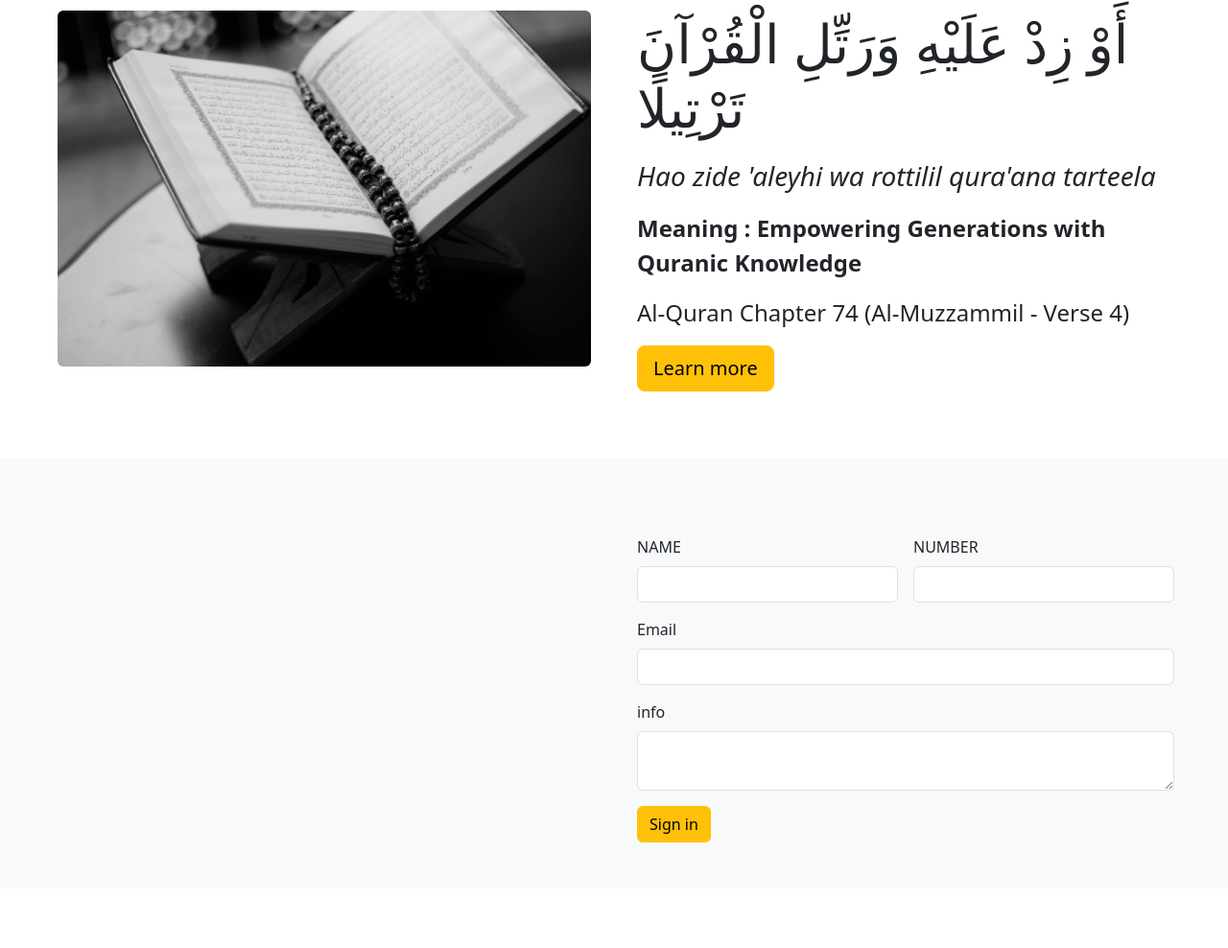
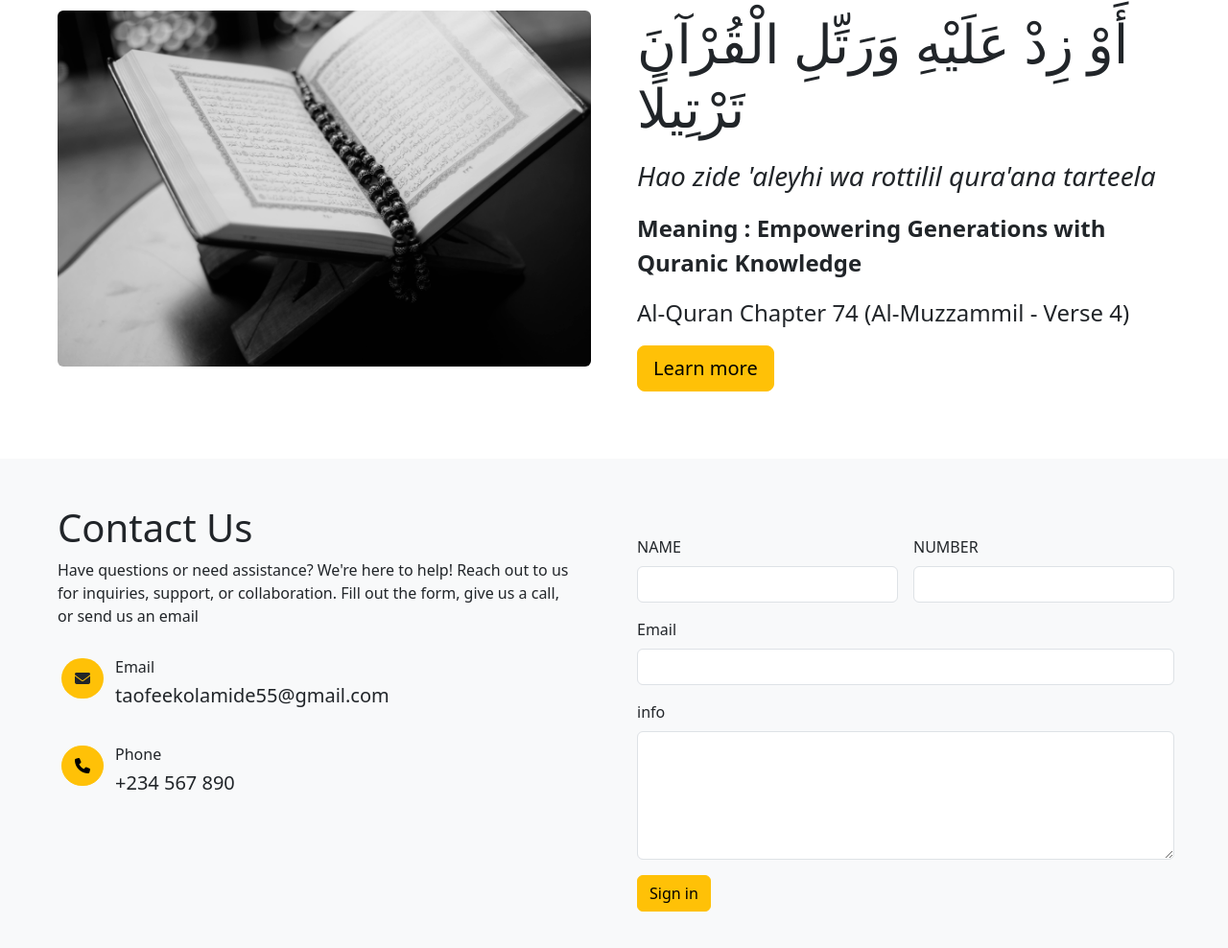
Before and after one commit to Taofeekolamide/Qira-atul-quran, a plain HTML site: page index.html in a window 1280 px wide. Shown: the part 1805-2793 px from the top of the page at 96% size. Before the commit the page ends 2731 px from the top, so only its background shows below. Drawn offline with nearby package versions, Linux system fonts and the light colour scheme.

Commit message:
secondpush

```diff
--- a/index.html
+++ b/index.html
@@ -7,6 +7,8 @@
   <title>QIRA'ATUL QURAN</title>
   <link href="https://cdn.jsdelivr.net/npm/bootstrap@5.3.3/dist/css/bootstrap.min.css" rel="stylesheet"
     integrity="sha384-QWTKZyjpPEjISv5WaRU9OFeRpok6YctnYmDr5pNlyT2bRjXh0JMhjY6hW+ALEwIH" crossorigin="anonymous">
+  <link rel="stylesheet" href="https://cdnjs.cloudflare.com/ajax/libs/font-awesome/6.7.2/css/all.min.css">
+
   <link rel="stylesheet" href="./index.css">
 </head>
 
@@ -111,7 +113,24 @@
   <section class="container-fluid bg-body-tertiary">
     <div class="row gap-5 p-5">
       <div class="col-md">
-
+        <h1>Contact Us</h1>
+        <p>Have questions or need assistance? We're here to help! Reach out to us for inquiries, support, or
+          collaboration. Fill out the form, give us a call, or send us an email</p>
+        <div class="row p-3">
+          <button class="col-1 rounded-pill h-75 p-2 btn bg-warning"><i
+              class="fa-solid fa-envelope font-size-m"></i></button>
+          <div class="col align-center">
+            <h1 class="fs-6 fw-normal">Email</h1>
+            <h1 class="fs-5">taofeekolamide55@gmail.com</h1>
+          </div>
+        </div>
+        <div class="row p-3">
+          <button class="col-1 rounded-pill h-75 p-2 btn btn-warning"><i class="fa-solid fa-phone font-size-m"></i></button>
+          <div class="col align-center">
+            <h1 class="fs-6 fw-normal">Phone</h1>
+            <h1 class="fs-5">+234 567 890</h1>
+          </div>
+        </div>
       </div>
       <form class="row g-3 col-md-6">
         <div class="col-md">
@@ -131,7 +150,7 @@
 
         <div class="col-md-12">
           <label for="info" class="form-label">info</label>
-          <textarea class="form-control" id="info"></textarea>
+          <textarea class="form-control" id="info" rows="5"></textarea>
         </div>
 
         <div class="col-12">
```
